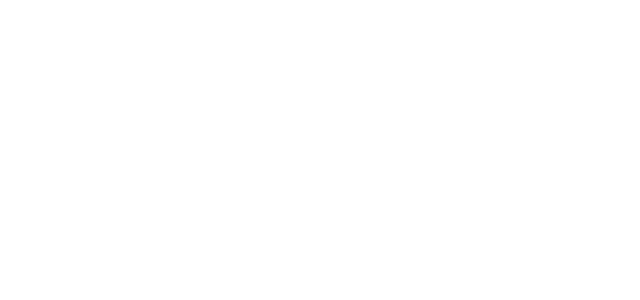
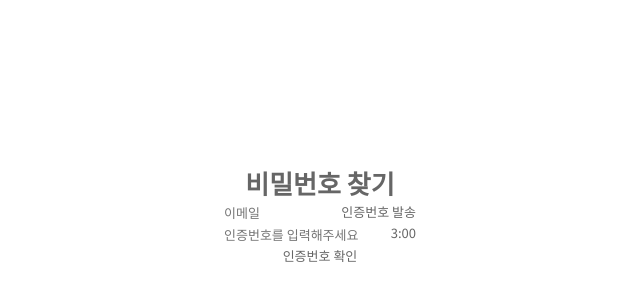
Before and after one commit to Parkminem/answer, a React (Vite) app: page /findpassword in a window 1280 px wide. Before the commit this address had no page. Shown: the part 186-486 px from the top of the page, without its empty margins (320-960 px from the left). Built offline with nearby package versions, Linux system fonts and the light colour scheme; a web font is replaced by a local one.

Commit message:
feat : 로그인, 회원가입, 비밀번호 찾기 페이지 구조 구현

```diff
--- a/src/assets/styles/common.css
+++ b/src/assets/styles/common.css
@@ -1,6 +1,7 @@
 @charset "utf-8";
 
 /*** tag_definition ***/
+* {box-sizing: border-box;}
 html, body {width:100%; height:100%; min-width:100%; min-height:100%;}
 body, div, dl, dt, dd, ul, ol, li, h1, h2, h3, h4, h5, h6, pre, code, form, fieldset, legend, textarea, p, blockquote, th, td, input, select, textarea, button {margin:0; padding:0;}
 fieldset, img {border:0 none;}
@@ -10,7 +11,7 @@ blockquote:before, blockquote:after, q:before, q:after {content:''; content:none
 input, select, textarea, button {vertical-align:middle;}
 button {border:0 none; background-color:transparent; cursor:pointer;}
 body {background:#fff;}
-body, th, td, input, select, textarea, button {font-size:13px; line-height:1.5; font-style:normal; font-family:"맑은 고딕", "Malgun Gothic", sans-serif, "돋움", "Dotum", "굴림", "Gulim"; color:#666;}
+body, th, td, input, select, textarea, button {font-size:13px; line-height:1.5; font-style:normal; font-family:"맑은 고딕", "Malgun Gothic", sans-serif, "돋움", "Dotum", "굴림", "Gulim"; color:#666; border: none; outline: none;}
 a {color:#666; color:inherit; text-decoration:none; outline:none; -webkit-tap-highlight-color:rgba(255, 255, 255, 0); -webkit-tap-highlight-color:transparent;}
 button, input[type=submit], input[type=button] {cursor:pointer; -webkit-tap-highlight-color:rgba(255, 255, 255, 0); -webkit-tap-highlight-color:transparent;}
 a:hover, a:active, a:focus {color:#666; color:inherit; text-decoration:none !important;}
@@ -150,7 +151,7 @@ table td {padding:15px; border-bottom:1px solid #ddd; font-size:13px; color:#666
 
 
 /** form **/
-body {box-sizing: border-box;}
+/* body {box-sizing: border-box;}
 input,
 select,
 textarea {-webkit-border-radius:0; -webkit-appearance:none; background-color:#fff; outline:0;}
@@ -187,7 +188,7 @@ select option:disabled {color:#999; font-size:13px;}
 .select_arr3 {padding:10px 15px; padding-right:26px; border:1px solid #ddd; border-radius:50px; background:#fff url('../images/layout/select01_.png') right center no-repeat; background-size:16px 4px;}
 .select_arr3:focus {border:1px solid #000;}
 textarea {padding:10px; width:100%; resize:vertical; border:1px solid #ddd; border-radius:3px; background:#fff; color:#666; font-size:13px; box-sizing:border-box;}
-textarea:focus {border:1px solid #000;}
+textarea:focus {border:1px solid #000;} */
 .w100 {width:100px;}
 .w130 {width:130px;}
 .w150 {width:150px;}
--- /dev/null
+++ b/src/components/AuthInput.jsx
@@ -0,0 +1,12 @@
+import React from 'react';
+import styles from '@/components/AuthInput.module.scss';
+
+const AuthInput = (props) => {
+	return (
+		<div className={styles['input-box']}>
+			<input {...props} className={styles.input} />
+		</div>
+	);
+};
+
+export default AuthInput;
--- /dev/null
+++ b/src/pages/FindPw/FindPw.jsx
@@ -0,0 +1,39 @@
+import React from 'react';
+import classNames from 'classnames/bind';
+import styles from '@/pages/FindPw/FindPw.module.scss';
+import AuthInput from '@/components/AuthInput';
+
+const FindPw = () => {
+	const cx = classNames.bind(styles);
+	return (
+		<div className={cx('find-wrap')}>
+			{' '}
+			<div className={cx('find')}>
+				<div className={cx('find__title-box')}>
+					<h1>비밀번호 찾기</h1>
+				</div>
+				<div className={cx('find__form-box')}>
+					<div className={cx('find__form-box__email-box')}>
+						<AuthInput type="email" placeholder="이메일" />
+						<button>
+							<span>인증번호 발송</span>
+							{/* 인증번호 재발송도 있어야함 */}
+						</button>
+					</div>
+					<div className={cx('find__form-box__pw-box')}>
+						<AuthInput type="text" placeholder="인증번호를 입력해주세요" />
+						<span>3:00</span>
+						{/* 인증번호 유효시간 */}
+					</div>
+					<div className={cx('login__form-box__btn-box')}>
+						<button>
+							<span>인증번호 확인</span>
+						</button>
+					</div>
+				</div>
+			</div>
+		</div>
+	);
+};
+
+export default FindPw;
--- /dev/null
+++ b/src/pages/FindPw/FindPw.module.scss
@@ -0,0 +1,30 @@
+.find-wrap {
+	width: 100vw;
+	height: 100vh;
+	display: flex;
+	align-items: center;
+	justify-content: center;
+}
+.find {
+	text-align: center;
+	&__form-box {
+		&__email-box {
+			display: flex;
+			position: relative;
+			button {
+				position: absolute;
+				top: 0;
+				right: 0;
+			}
+		}
+		&__pw-box {
+			position: relative;
+			span {
+				position: absolute;
+				top: 0;
+				right: 0;
+				user-select: none;
+			}
+		}
+	}
+}
--- /dev/null
+++ b/src/pages/Join/Join.jsx
@@ -0,0 +1,38 @@
+import React from 'react';
+import classNames from 'classnames/bind';
+import styles from '@/pages/Join/Join.module.scss';
+import AuthInput from '@/components/AuthInput';
+
+const Join = () => {
+	const cx = classNames.bind(styles);
+	return (
+		<div className={cx('join-wrap')}>
+			<div className={cx('join')}>
+				<div className={cx('join__title-box')}>
+					<h1>Join</h1>
+				</div>
+				<div className={cx('join__form-box')}>
+					<div className={cx('join__form-box__email-box')}>
+						<AuthInput type="email" placeholder="이메일" />
+						<button>
+							<span>
+								중복
+								<br />
+								확인
+							</span>
+						</button>
+					</div>
+					<AuthInput type="password" placeholder="패스워드" />
+					<AuthInput type="password" placeholder="패스워드 확인" />
+					<div className={cx('join__form-box__btn-box')}>
+						<button>
+							<span>회원가입</span>
+						</button>
+					</div>
+				</div>
+			</div>
+		</div>
+	);
+};
+
+export default Join;
--- /dev/null
+++ b/src/pages/Join/Join.module.scss
@@ -0,0 +1,21 @@
+.join-wrap {
+	width: 100vw;
+	height: 100vh;
+	display: flex;
+	align-items: center;
+	justify-content: center;
+	.join {
+		text-align: center;
+		&__form-box {
+			&__email-box {
+				position: relative;
+				display: flex;
+				button {
+					position: absolute;
+					right: 0;
+					top: 0;
+				}
+			}
+		}
+	}
+}
--- /dev/null
+++ b/src/pages/Login/Login.jsx
@@ -0,0 +1,37 @@
+import React from 'react';
+import classNames from 'classnames/bind';
+import { Link } from 'react-router-dom';
+import styles from '@/pages/Login/Login.module.scss';
+import AuthInput from '@/components/AuthInput';
+
+const Login = () => {
+	const cx = classNames.bind(styles);
+	return (
+		<div className={cx('login-wrap')}>
+			<div className={cx('login')}>
+				<div className={cx('login__title-box')}>
+					<h1>Login</h1>
+				</div>
+				<div className={cx('login__form-box')}>
+					<AuthInput type="email" placeholder="이메일" />
+					<AuthInput type="password" placeholder="패스워드" />
+					<div className={cx('login__form-box__btn-box')}>
+						<button>
+							<span>로그인</span>
+						</button>
+					</div>
+					<div className={cx('login__form-box__link-box')}>
+						<Link to="/join">
+							<span>회원가입</span>
+						</Link>
+						<Link to="/findpassword">
+							<span>비밀번호 찾기</span>
+						</Link>
+					</div>
+				</div>
+			</div>
+		</div>
+	);
+};
+
+export default Login;
--- /dev/null
+++ b/src/pages/Login/Login.module.scss
@@ -0,0 +1,16 @@
+.login-wrap {
+	width: 100vw;
+	height: 100vh;
+	display: flex;
+	align-items: center;
+	justify-content: center;
+}
+.login {
+	text-align: center;
+	&__form-box {
+		&__link-box {
+			display: flex;
+			justify-content: space-between;
+		}
+	}
+}
--- a/src/router/index.jsx
+++ b/src/router/index.jsx
@@ -2,6 +2,9 @@ import React from 'react';
 import { BrowserRouter, Route, Routes } from 'react-router-dom';
 import DefaultLayout from '@/layout/DefaultLayout';
 import Home from '@/pages/Home/Home';
+import Login from '@/pages/Login/Login';
+import Join from '@/pages/Join/Join';
+import FindPw from '@/pages/FindPw/FindPw';
 import InterviewResult from '@/pages/Interview/InterviewResult';
 import InterviewTest from '@/pages/Interview/InterviewTest';
 import InterviewTestDetail from '@/pages/Interview/InterviewTestDetail';
@@ -12,11 +15,14 @@ export default function Router() {
 			<Routes>
 				<Route path="/" element={<DefaultLayout />}>
 					<Route path="" element={<Home />} />
-					<Route path="/interviewtest" element={<InterviewTest />} />
-					<Route path="/interviewtest/detail" element={<InterviewTestDetail />} />
-					<Route path="/interviewtest/result" element={<InterviewResult />} />
-					{/* <Route path="*" element={<Home />} /> */}
+					<Route path="interviewtest" element={<InterviewTest />} />
+					<Route path="interviewtest/detail" element={<InterviewTestDetail />} />
+					<Route path="interviewtest/result" element={<InterviewResult />} />
 				</Route>
+				<Route path="login" element={<Login />} />
+				<Route path="join" element={<Join />} />
+				<Route path="findpassword" element={<FindPw />} />
+				<Route path="*" element={<Home />} />
 			</Routes>
 		</BrowserRouter>
 	);
```
Also changed, not shown: src/components/AuthInput.module.scss (added), src/pages/Home/Home.module.scss (deleted).
